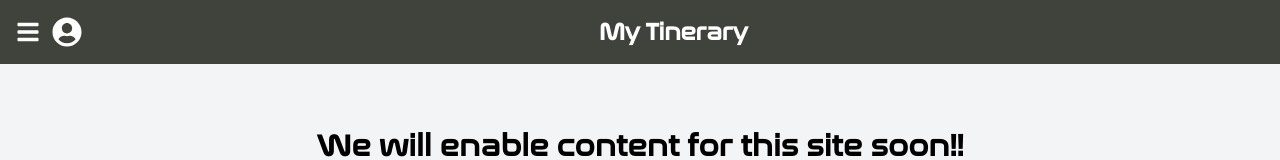
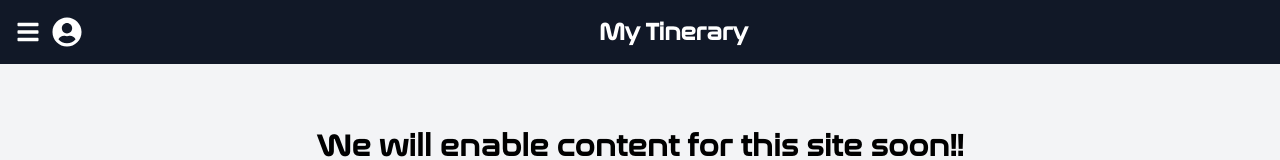
Before and after one commit to LondoCreed/mytinerary-CarlosRenePerezGonzalez, a React (Vite) app: page /cities in a window 1280 px wide. Shown: the top 160 px of the page. Built offline with nearby package versions, Linux system fonts and the light colour scheme.

Commit message:
ultimocommit

```diff
--- a/src/components/Footer.jsx
+++ b/src/components/Footer.jsx
@@ -13,14 +13,14 @@ const Footer = () => {
           </div>
           <div>
             <h5 className="text-xl font-bold mb-4">Navigation</h5>
-            <ul className="flex flex-col space-y-4">
+            <ul className="flex flex-col space-y-1">
               <li className='flex items-center'>
-                <Link to="/" className="flex items-center text-xl hover:text-gray-300 transition duration-300" onClick={() => setIsMenuOpen(false)}>
+                <Link to="/" className="flex items-center text-xl hover:text-gray-300 transition duration-300" >
                   Home
                 </Link>
               </li>
               <li className='flex items-center'>
-                <Link to="/cities" className="flex items-center text-xl hover:text-gray-300 transition duration-300" onClick={() => setIsMenuOpen(false)}>
+                <Link to="/cities" className="flex items-center text-xl hover:text-gray-300 transition duration-300">
                   Cities
                 </Link>
               </li>
--- a/src/components/Header.jsx
+++ b/src/components/Header.jsx
@@ -18,7 +18,7 @@ const Header = () => {
   }, [isMenuOpen])
 
   return (
-    <header className={`bg-stone-700 bg-opacity-90 text-white transition-all duration-300 z-50 relative`}>
+    <header className={`bg-gray-900 text-white transition-all duration-300 z-50 relative`}>
       <div className="container mx-auto flex items-center p-4">
         <div className="flex items-center mr-auto">
           <button onClick={() => setIsMenuOpen(!isMenuOpen)} className="text-2xl">
--- a/src/components/HeroSection.jsx
+++ b/src/components/HeroSection.jsx
@@ -1,5 +1,7 @@
 import { Link } from 'react-router-dom'
 import { WiDaySunny } from "react-icons/wi"
+
+//Combinacion de Hero  ft Call to action
 
 const Hero = () => {
   return (
--- a/src/layout/FirstLayout.jsx
+++ b/src/layout/FirstLayout.jsx
@@ -3,7 +3,7 @@ import Footer from '../components/Footer'
 
 const Layout = ({ children }) => {
   return (
-    <div className="flex flex-col min-h-screen bg-green-800">
+    <div className="flex flex-col min-h-screen bg-gradient-to-r from-green-600 to-teal-600">
       <Header />
       <div className="flex-1 flex flex-col">
         <main className="flex-1 overflow-auto">
```
